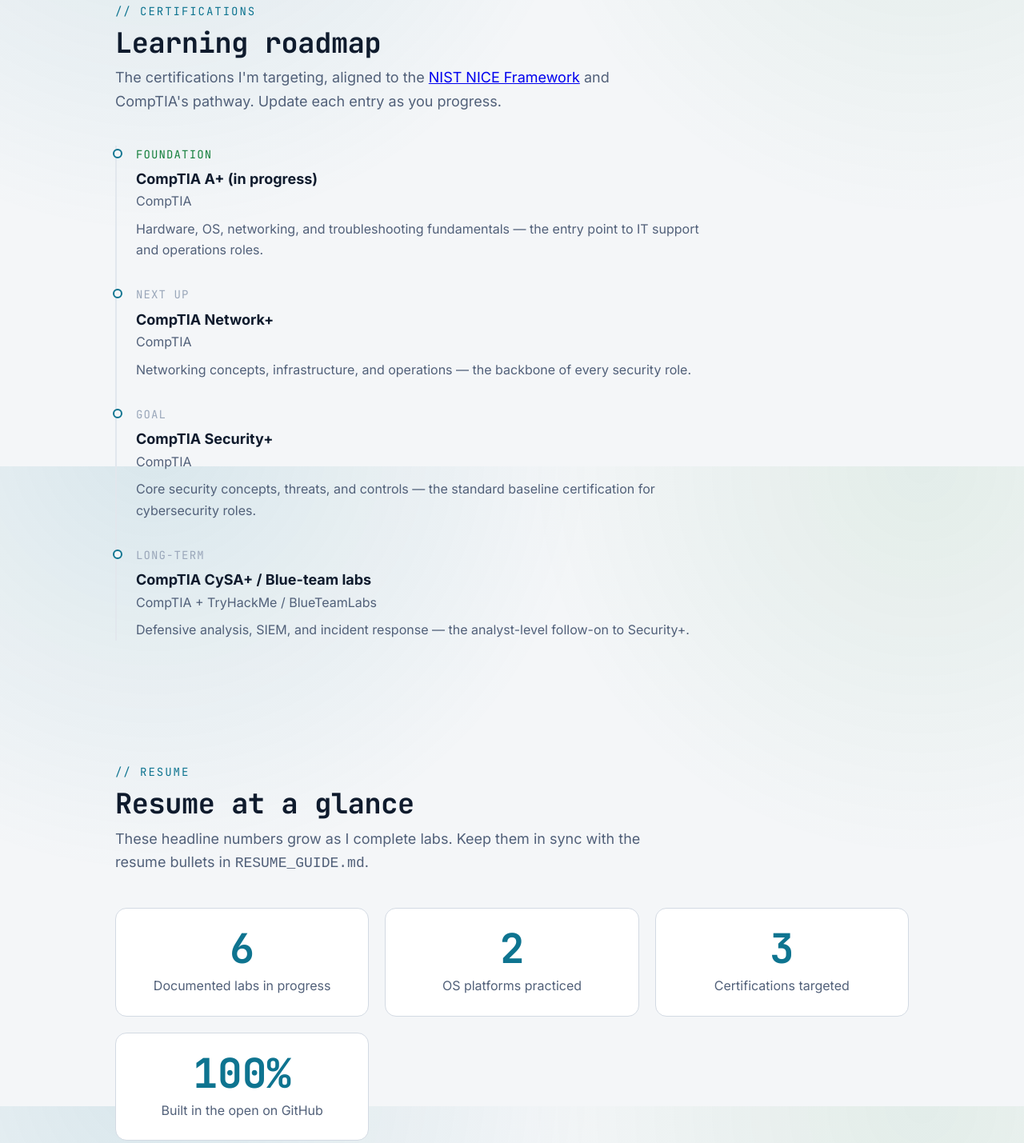
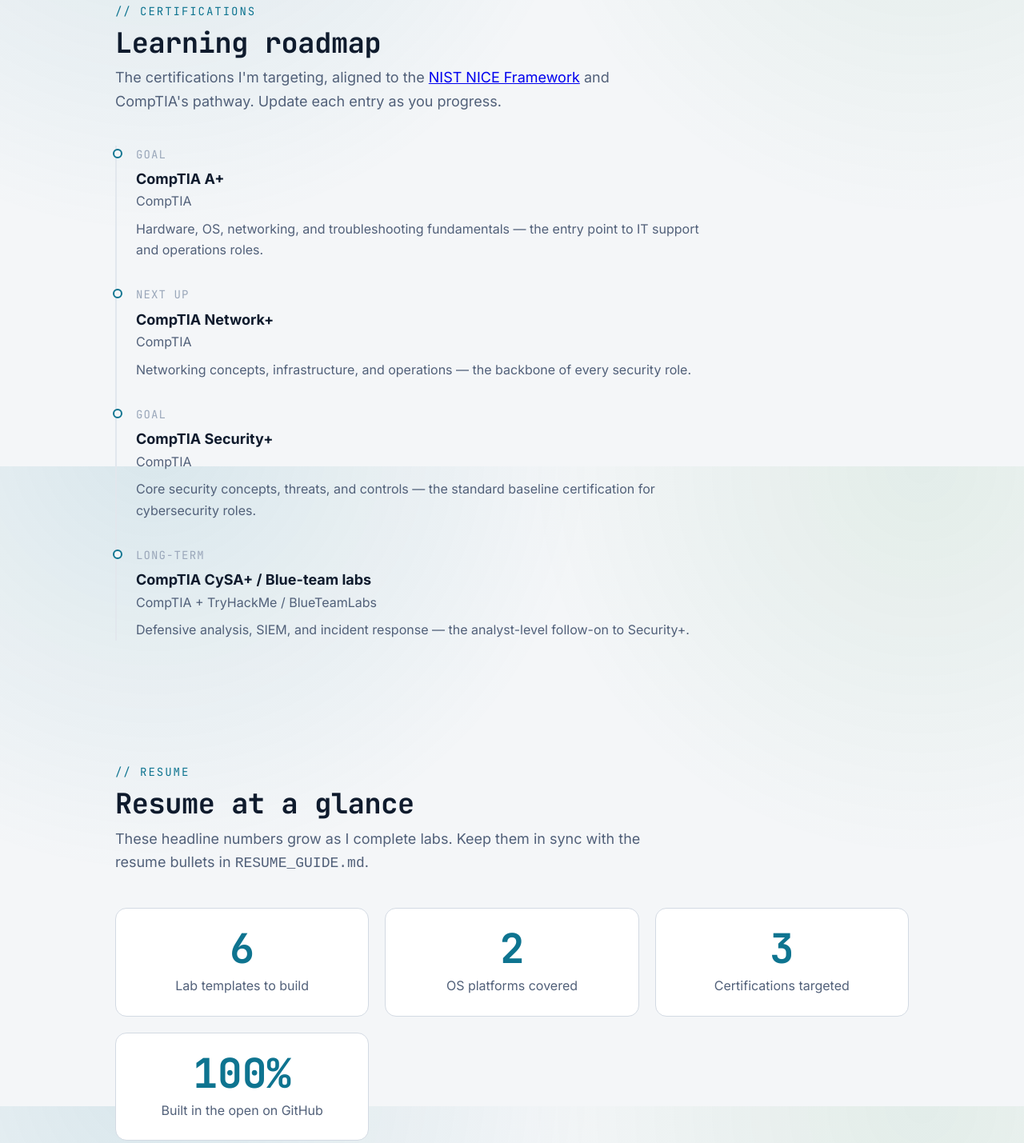
Before and after one commit to ocfagb/ocfagb.github.io, a plain HTML site: page index.html in a window 1280 px wide. Shown: the part 4217-5646 px from the top of the page at 80% size. Drawn offline with Linux system fonts and the light colour scheme.

Commit message:
Soften claims to planned/goal wording; keep placeholders honest

```diff
--- a/index.html
+++ b/index.html
@@ -433,9 +433,9 @@
           </div>
 
           <div class="certs">
-            <div class="cert is-done">
-              <div class="cert__status">Foundation</div>
-              <div class="cert__title">CompTIA A+ (in progress)</div>
+            <div class="cert">
+              <div class="cert__status">Goal</div>
+              <div class="cert__title">CompTIA A+</div>
               <div class="cert__org">CompTIA</div>
               <p class="cert__desc">
                 Hardware, OS, networking, and troubleshooting fundamentals —
@@ -491,11 +491,11 @@
           <div class="resume__grid">
             <div class="stat">
               <div class="stat__num">6</div>
-              <div class="stat__label">Documented labs in progress</div>
+              <div class="stat__label">Lab templates to build</div>
             </div>
             <div class="stat">
               <div class="stat__num">2</div>
-              <div class="stat__label">OS platforms practiced</div>
+              <div class="stat__label">OS platforms covered</div>
             </div>
             <div class="stat">
               <div class="stat__num">3</div>
```
Also changed, not shown: 1 other file.
